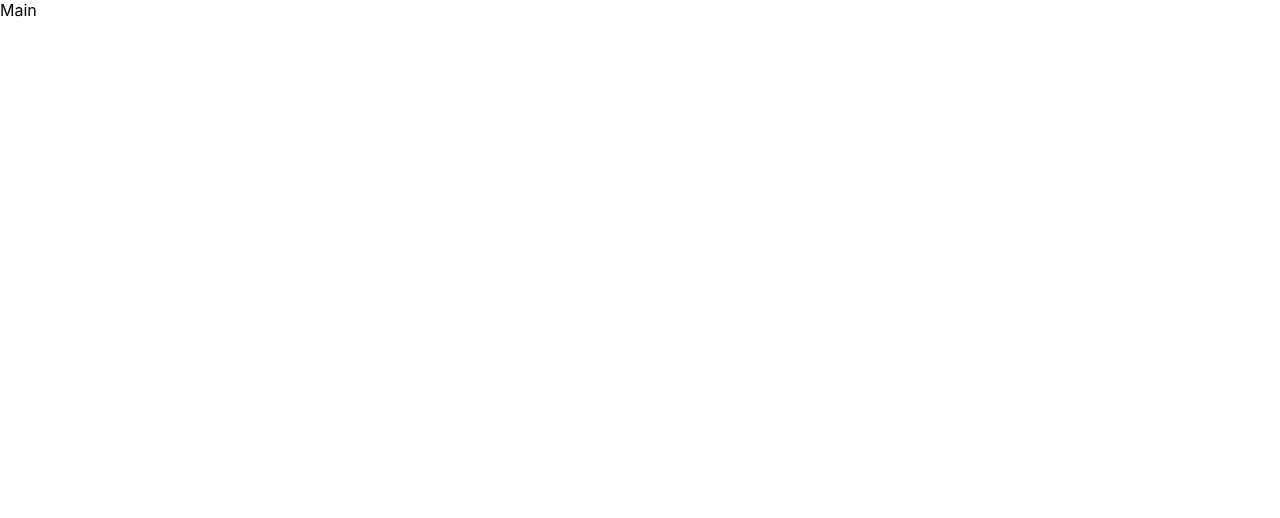
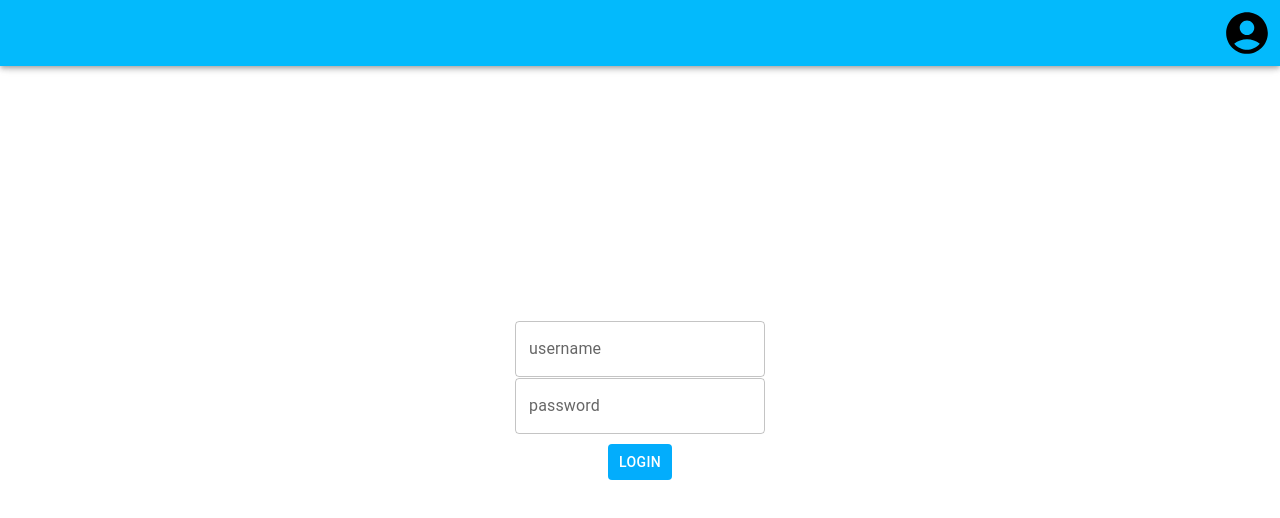
Before and after one commit to perqss/BridgeWebApp, a React (Create React App) app in the folder bridge-app/: page / in a window 1280 px wide. Shown: the top 518 px of the page. Built offline with nearby package versions, Linux system fonts and the light colour scheme.

Commit message:
add user log in

```diff
--- a/bridge-app/src/App.js
+++ b/bridge-app/src/App.js
@@ -5,13 +5,13 @@ import {
   Routes,
   Route
 } from 'react-router-dom';
-import Main from './pages/Main';
+import Welcome from './pages/Welcome';
 
 function App() {
   return (
     <Router>
       <Routes>
-        <Route path='/' element={<Main/>}/>
+        <Route path='/' element={<Welcome/>}/>
       </Routes>
     </Router>
   );
--- /dev/null
+++ b/bridge-app/src/common/utils.js
@@ -0,0 +1,3 @@
+const mainColor = '#03bafc'
+
+export {mainColor}
--- /dev/null
+++ b/bridge-app/src/components/BridgeAppBar.js
@@ -0,0 +1,96 @@
+import React, { useState, useRef } from 'react';
+import {AppBar, MenuItem, IconButton, Paper, MenuList, ListItemText, ListItemIcon, Typography, Popper, Grow, ClickAwayListener, Divider} from '@mui/material';
+import AccountCircleIcon from '@mui/icons-material/AccountCircle';
+import { mainColor } from '../common/utils';
+
+const BridgeAppBar = (props) => {
+  const appBarColor = '#171616';
+  const [open, setOpen] = useState(false);
+  const anchorRef = useRef(null);
+
+  const handleAvatarClick = () => {
+    setOpen(!open);
+  }
+
+  const handleClose = () => {
+    setOpen(false);
+  }
+
+  const handleLogout = () => {
+    props.setUsername('');
+    props.setPassword('');
+    localStorage.clear();
+  }
+
+  const handleUsernameDisplay = () => {
+    //JSON.parse(localStorage.getItem('user')).username
+    const user = localStorage.getItem('user');
+    if (user) {
+      return JSON.parse(user).username;
+    } else {
+    return 'Not logged in'
+    }
+  }
+
+  console.log()
+  return (
+    <div>
+        <AppBar position='fixed' sx={{
+                display: 'flex',
+                flexDirection: 'row',
+                backgroundColor: mainColor
+            }}>
+              <IconButton
+                sx={{
+                  marginLeft: 'auto',
+                }}
+                onClick={handleAvatarClick}
+                ref={anchorRef}
+              >
+                <AccountCircleIcon
+                  sx={{
+                    fontSize: 50,
+                    color: 'black'
+                  }}
+                />
+              <Popper
+                open={open}
+                placement='bottom-start'
+                transition
+                anchorEl={anchorRef.current}
+              >
+                {({ TransitionProps, placement }) => (
+                <Grow
+                  {...TransitionProps}
+                  style={{
+                    transformOrigin:
+                      placement === 'bottom-start' ? 'left top' : 'left bottom',
+                  }}
+                >
+                  <Paper>
+                    <ClickAwayListener onClickAway={handleClose}>
+                      <MenuList
+                        autoFocusItem={open}
+                      >
+                        <Typography sx={{marginLeft: 1}}>{handleUsernameDisplay()}</Typography>
+                        <Divider/>
+                        <MenuItem >Profile</MenuItem>
+                        <MenuItem >My account</MenuItem>
+                        {
+                          localStorage.getItem('user') ?
+                          <MenuItem onClick={handleLogout}>Logout</MenuItem> :
+                          ''
+                        }
+                      </MenuList>
+                    </ClickAwayListener>
+                  </Paper>
+                </Grow>
+                )}
+              </Popper>
+              </IconButton>
+        </AppBar>
+    </div>
+  )
+}
+
+export default BridgeAppBar;
--- /dev/null
+++ b/bridge-app/src/components/MaterialComponentsCss.js
@@ -0,0 +1,43 @@
+
+import {styled} from '@mui/material/styles';
+import TextField from '@mui/material/TextField';
+import Alert from '@mui/material/Alert'
+import Button from '@mui/material/Button'
+import Box from '@mui/material/Box';
+
+
+const FormTextField = styled(TextField)(({ theme }) => ({
+    marginTop: 1,
+    width: 250,
+}));
+
+const FormBox = styled(Box)(({ theme }) => ({
+    p: 2,
+    boxShadow: '24',
+    bgcolor: 'background.paper',
+    display: 'flex',
+    alignItems: 'center',
+    justifyContent: 'center',
+    flexDirection: 'column',
+}));
+
+const FormButton = styled(Button)(({ theme }) => ({
+    marginTop: 10,
+    backgroundColor: '#03adfc',
+    color: 'white',
+    '&:hover': {
+        backgroundColor: '#03bafc'
+    }
+}));
+
+const ItemInfoButton = styled(Button)(({ theme }) => ({
+    marginTop: 40,
+    backgroundColor: '#0c2d64',
+}))
+
+const StyledAlert = styled(Alert)(({ theme }) => ({
+    width: 250,
+    marginTop: 1,
+}));
+
+export {FormTextField, FormBox, FormButton, StyledAlert, ItemInfoButton};
--- a/bridge-app/src/pages/Main.js
+++ /dev/null
@@ -1,9 +0,0 @@
-import React from 'react'
-
-const Main = () => {
-  return (
-    <div>Main</div>
-  )
-}
-
-export default Main
--- /dev/null
+++ b/bridge-app/src/pages/Welcome.js
@@ -0,0 +1,54 @@
+import React, { useState, useEffect } from 'react';
+import { Typography, Button, Container } from '@mui/material';
+import  { FormBox, FormButton, FormTextField }   from '../components/MaterialComponentsCss';
+import BridgeAppBar from '../components/BridgeAppBar';
+
+const Welcome = () => {
+  const [username, setUsername] = useState("");
+  const [password, setPassword] = useState("");
+  const [user, setUser] = useState("");
+
+  const handleSubmit = async e => {
+    e.preventDefault();
+    const user = { username, password };
+    setUser(user);
+    localStorage.setItem('user', JSON.stringify(user));
+
+  }
+
+console.log(user)
+  return (
+    <div style={{display: 'flex', justifyContent: 'center', alignItems: 'center', height: '100vh'}}>
+    <BridgeAppBar
+      setUsername={setUsername}
+      setPassword={setPassword}
+      />
+    {localStorage.getItem('user') ? '' :
+      <FormBox>
+        <FormTextField
+          variant='outlined'
+          name='username'
+          label='username'
+          value={username}
+          type='text'
+          onChange={({ target }) => setUsername(target.value)}
+        />
+        <FormTextField
+          variant='outlined'
+          name='password'
+          label='password'
+          value={password}
+          type='password'
+          onChange={({ target }) => setPassword(target.value)}
+        />
+        <FormButton
+          onClick={handleSubmit}>
+          Login
+        </FormButton>
+    </FormBox>
+  }
+    </div>
+  );
+};
+
+export default Welcome;
```
Also changed, not shown: bridge-app/package.json (+7 -1 lines), 1 other file (tests, documents, lock files or other folders).
